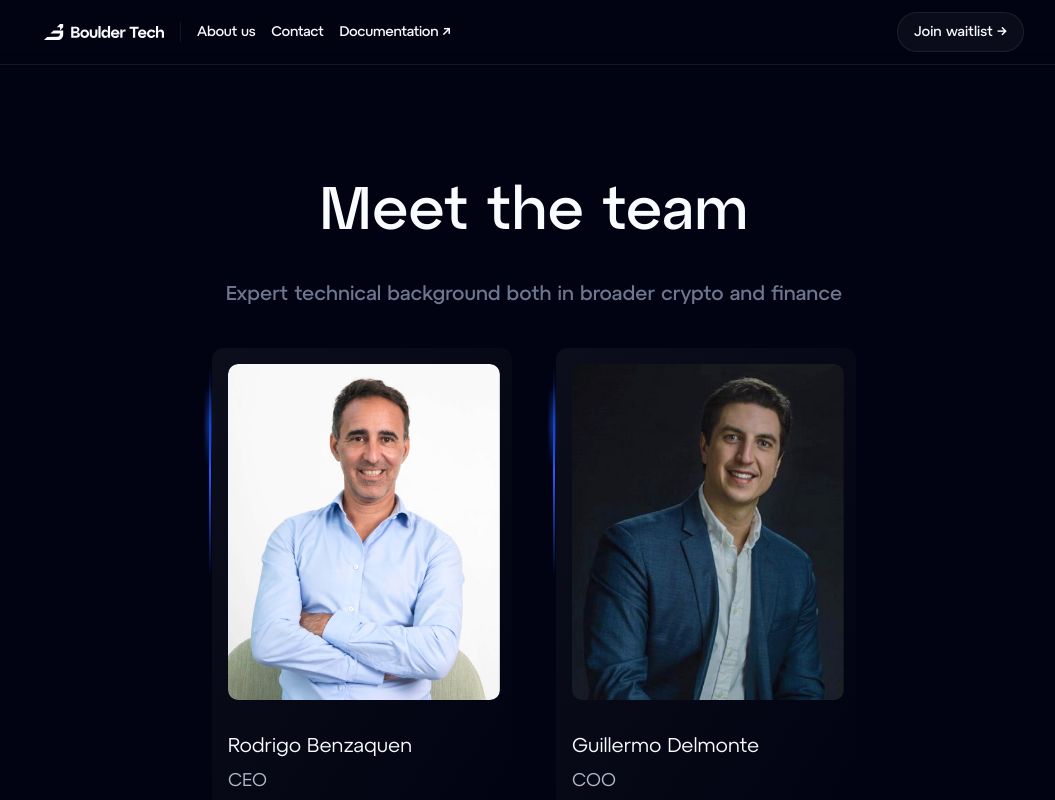
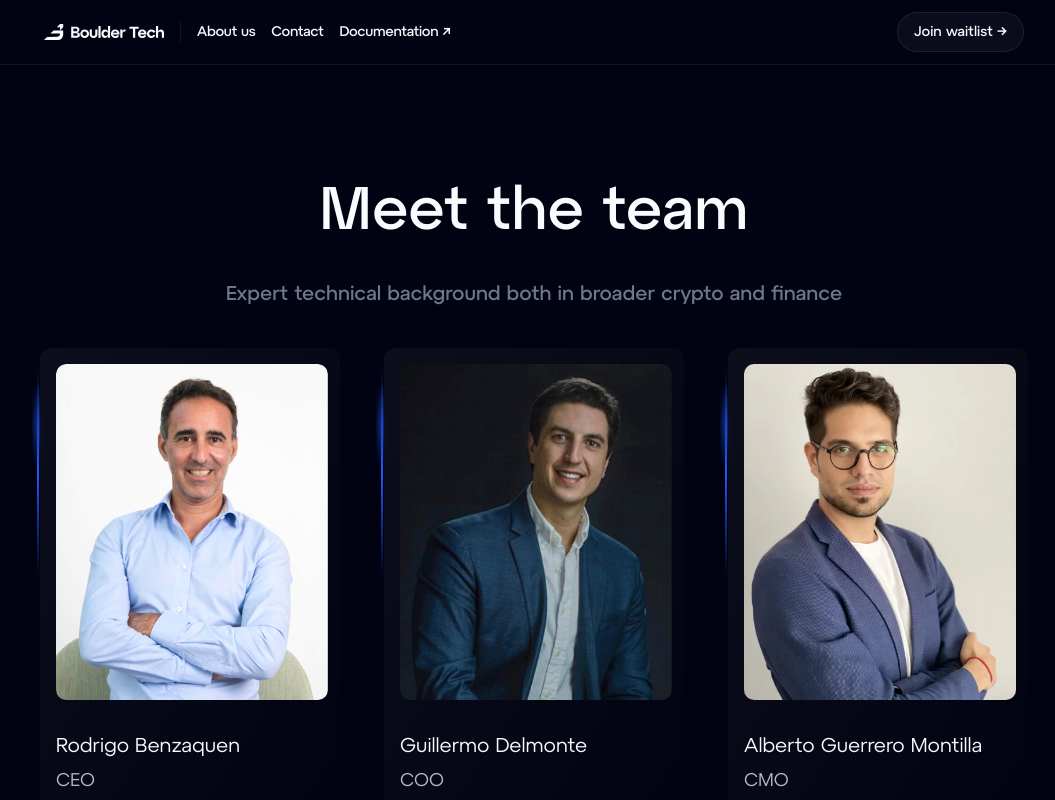
Before and after one commit to boulder-tech/Landing, a Next.js app: page /about in a window 1280 px wide. Shown: the top 800 px of the page, without its empty margins (106-1161 px from the left). Built offline with nearby package versions, Linux system fonts and the light colour scheme.

Commit message:
add Albert to Meet the team section

```diff
--- a/src/components/sections/meetTheTeam-section.tsx
+++ b/src/components/sections/meetTheTeam-section.tsx
@@ -1,4 +1,4 @@
-import PersonCard from "../cards/person-card";
+import PersonCard from '../cards/person-card';
 
 const MeetTheTeam = () => {
     return (
@@ -8,15 +8,47 @@ const MeetTheTeam = () => {
                     Meet the team
                 </h1>
                 <h3 className="text-foreground-leading text-xl font-medium z-10">
-                    Expert technical background both in broader crypto and finance
+                    Expert technical background both in broader crypto and
+                    finance
                 </h3>
             </div>
             <div className="flex sm:flex-row flex-col gap-11">
-                <PersonCard name="Rodrigo Benzaquen" role="CEO" imageRoute="/assets/team/rodri.png" fact1="Co-founder & CTO" fact1col="@SenseiNode" fact2='Co-founder & CEO' fact2col="@Nubeliu" fact3="Early tech employee" fact3col="@MercadoLibre"/>
-                <PersonCard name="Guillermo Delmonte" role="COO" imageRoute="/assets/team/guille.png" fact1="Certified" fact1col="Public Accountant & Financial Advisor" fact2="Held roles in" fact2col="Private Banking, Trading Desk & Business Development" fact3="Led two initial" fact3col="public offerings"/>
+                <PersonCard
+                    name="Rodrigo Benzaquen"
+                    role="CEO"
+                    imageRoute="/assets/team/rodri.png"
+                    fact1="Co-founder & CTO"
+                    fact1col="@SenseiNode"
+                    fact2="Co-founder & CEO"
+                    fact2col="@Nubeliu"
+                    fact3="Early tech employee"
+                    fact3col="@MercadoLibre"
+                />
+                <PersonCard
+                    name="Guillermo Delmonte"
+                    role="COO"
+                    imageRoute="/assets/team/guille.png"
+                    fact1="Certified"
+                    fact1col="Public Accountant & Financial Advisor"
+                    fact2="Held roles in"
+                    fact2col="Private Banking, Trading Desk & Business Development"
+                    fact3="Led two initial"
+                    fact3col="public offerings"
+                />
+                <PersonCard
+                    name="Alberto Guerrero Montilla"
+                    role="CMO"
+                    imageRoute="/assets/team/albert.png"
+                    fact1="Co-Founder"
+                    fact1col="Criptotendencias"
+                    fact2="Co-Founder"
+                    fact2col="EOSVenezuela Block Producer"
+                    fact3="Head of Growth"
+                    fact3col="SenseiNode"
+                />
             </div>
         </div>
     );
-}
+};
 
 export default MeetTheTeam;
```
Also changed, not shown: public/assets/team/albert.png (added).
